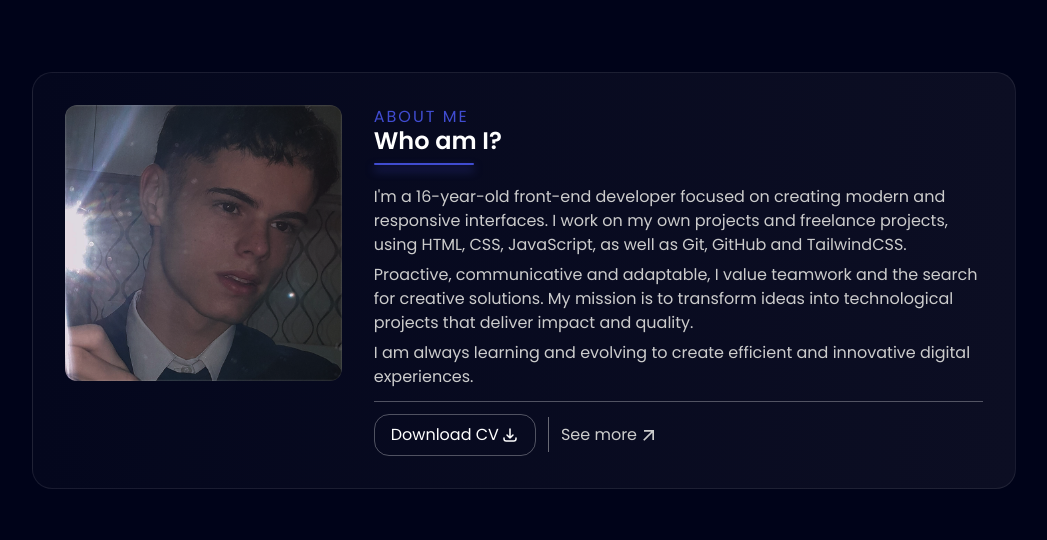
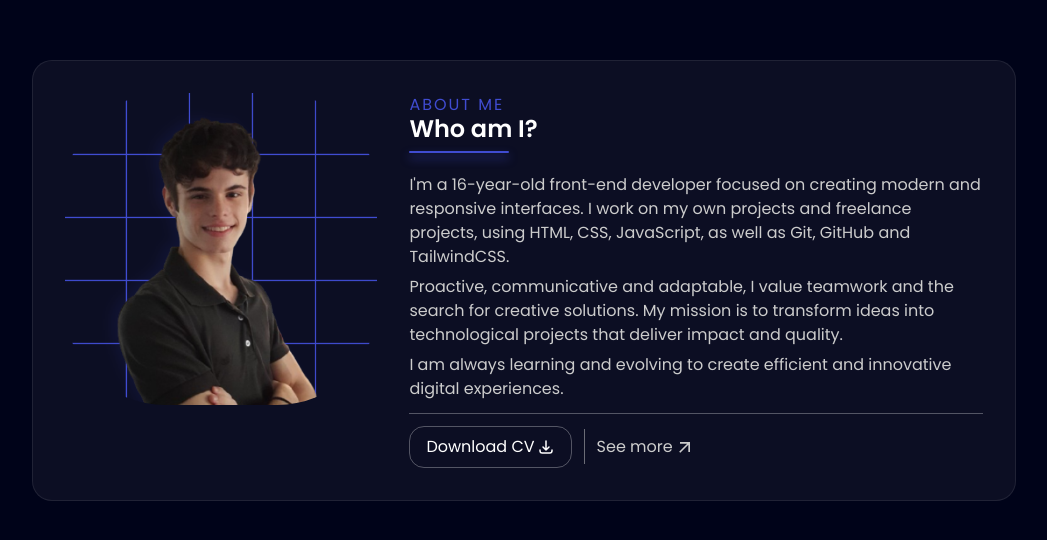
Before and after one commit to nickzmoro/Meu-Portfolio_2025, a React (Vite) app: page / in a window 1280 px wide. Shown: the part 920-1460 px from the top of the page, without its empty margins (116-1163 px from the left). Built offline with nearby package versions, Linux system fonts and the light colour scheme.

Commit message:
feat: update profile picture and adjust styling for About section

```diff
--- a/src/pages/Home/Home.jsx
+++ b/src/pages/Home/Home.jsx
@@ -114,13 +114,13 @@
           id="sobre-mim"
         >
           <div className="about-container w-[80%] h-[53%] flex justify-center items-center px-5 max-sm:w-[98%]">
-            <div className="card-about h-full flex max-xl:flex-col items-start gap-8 px-8 py-8 max-sm:p-6 border-[1px] border-[#ffffff15] bg-[linear-gradient(to_right,#04071D_0%,#0C0E23_100%)] rounded-[20px]">
+            <div className="card-about h-full flex max-xl:flex-col items-start gap-8 px-8 py-8 max-sm:p-6 border-[1px] border-[#ffffff15] bg-[#0C0E23] rounded-[20px]">
               <div className="my-image max-xl:w-full">
                 <img
                   src={me}
                   alt="Me"
                   loading="lazy"
-                  className="max-xl:object-cover max-xl:w-full max-xl:h-[300px] rounded-[12px] max-sm:h-[150px]"
+                  className="max-xl:object-cover max-xl:w-full max-xl:h-[300px] rounded-[100px] max-sm:h-[150px]"
                 />
               </div>
               <div className="about-description h-full w-full flex flex-col justify-between">
```
Also changed, not shown: src/assets/images/me.png.
